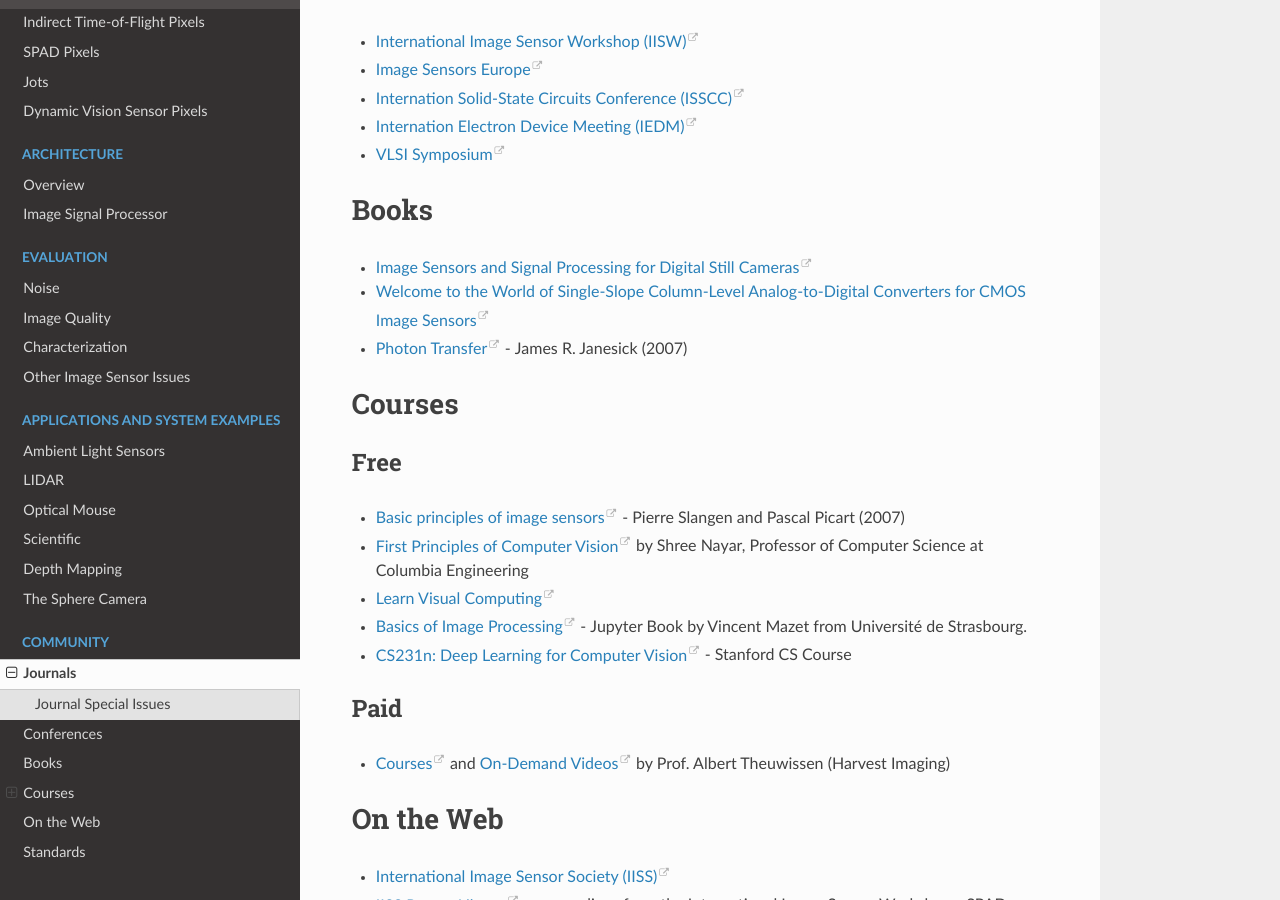
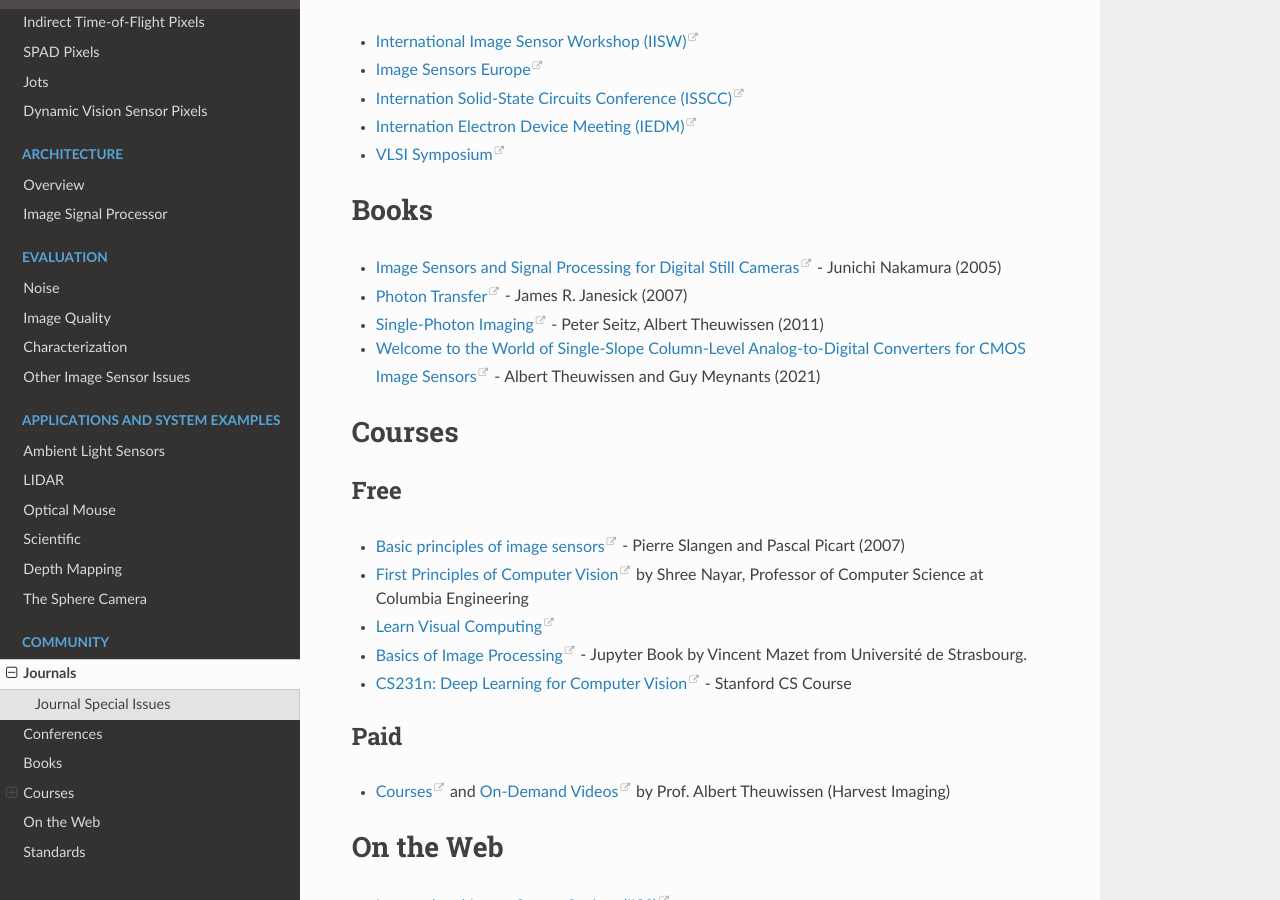
Before and after one commit to kaklin/digital-image-sensor-docs, a Sphinx documentation site: the page built from source/community/community.rst, in a window 1280 px wide and 900 px high, scrolled down 489 px. Built offline with Sphinx 7.4.7 and the Read the Docs theme 2.0.0, drawn with Linux system fonts in a browser that asks for light colours; pages that are not in the unit, such as notebooks, are missing from menus.

Commit message:
add books

```diff
--- a/source/community/community.rst
+++ b/source/community/community.rst
@@ -43,11 +43,14 @@ Conferences
 Books
 =====
 
-- `Image Sensors and Signal Processing for Digital Still Cameras <https://dl.acm.org/doi/10.5555/1211284>`_
-
-- `Welcome to the World of Single-Slope Column-Level Analog-to-Digital Converters for CMOS Image Sensors <https://www.nowpublishers.com/article/Details/ICS-002>`_
+- `Image Sensors and Signal Processing for Digital Still Cameras <https://dl.acm.org/doi/10.5555/1211284>`_ - Junichi Nakamura (2005)
 
 - `Photon Transfer <https://www.spiedigitallibrary.org/ebooks/PM/Photon-Transfer/eISBN-9780819478382/10.1117/3.725073?SSO=1>`_ - James R. Janesick (2007)
+
+
+- `Single-Photon Imaging <https://link.springer.com/book/10.1007/978-3-642-18443-7>`_ - Peter Seitz, Albert Theuwissen (2011)
+
+- `Welcome to the World of Single-Slope Column-Level Analog-to-Digital Converters for CMOS Image Sensors <https://www.nowpublishers.com/article/Details/ICS-002>`_ - Albert Theuwissen and Guy Meynants (2021)
 
 =======
 Courses
```
